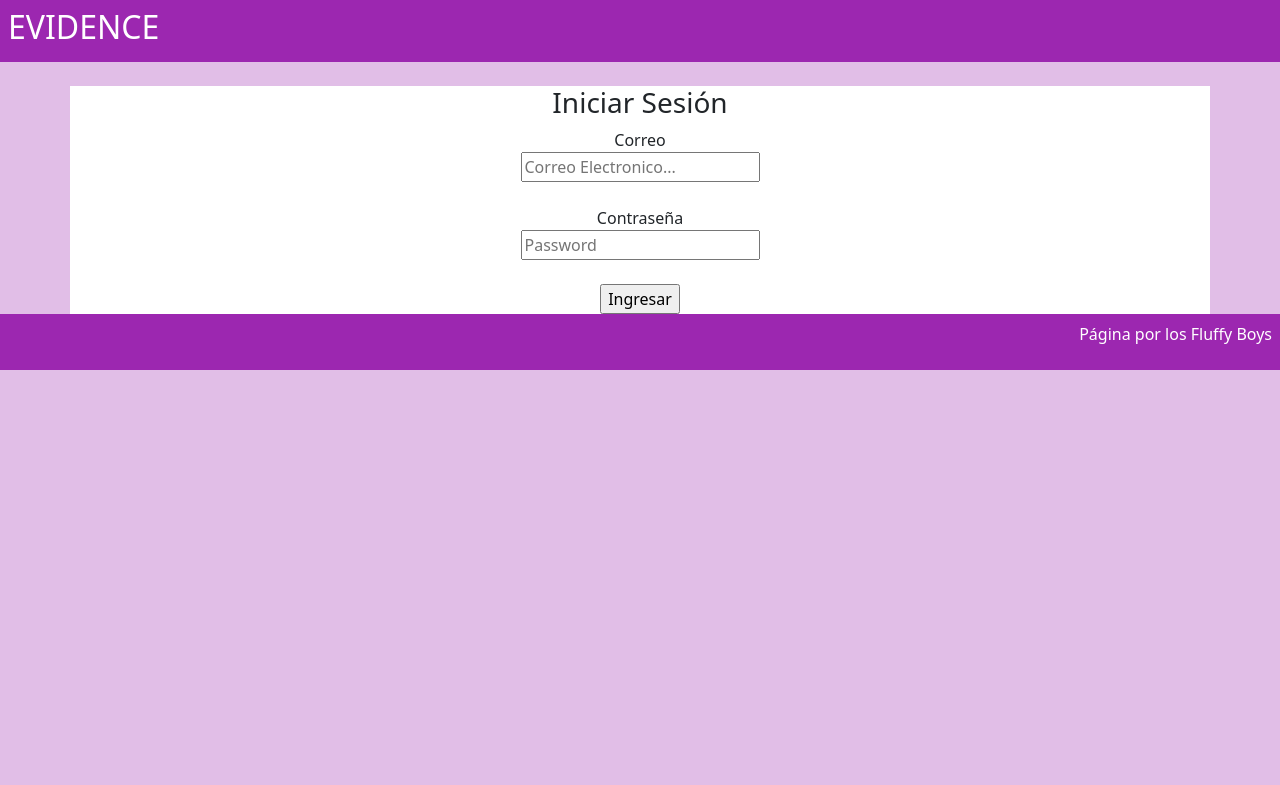
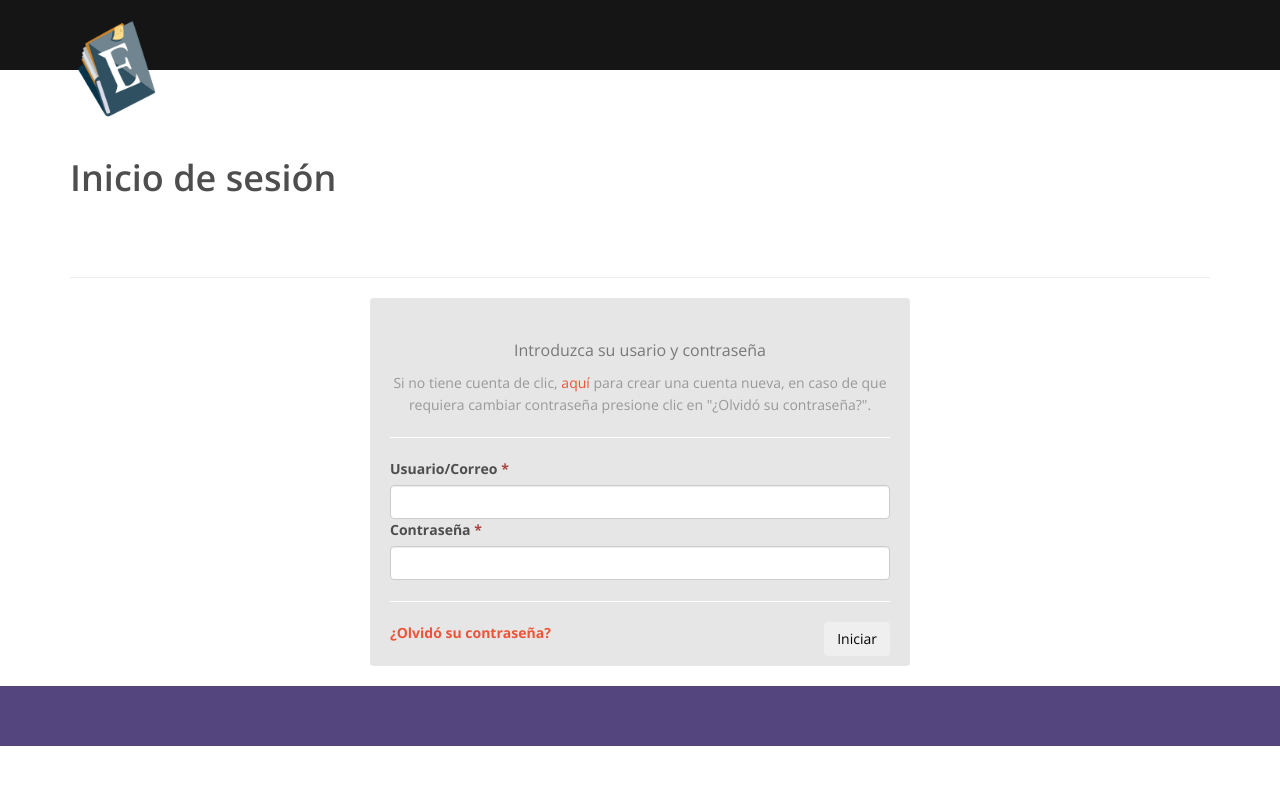
Before and after one commit to kikooooo22/Proyecto-rosy-4to-sem, a PHP site: page /login.php in a window 1280 px wide. Shown: the top 785 px of the page. Run offline with PHP 8.4, Linux system fonts and the light colour scheme; some libraries are stand-ins or nearby versions.

Commit message:
Update login.php

```diff
--- a/login.php
+++ b/login.php
@@ -1,29 +1,88 @@
 <!DOCTYPE html>
-<html lang="en">
+<html lang="es">
 <head>
-    <meta charset="UTF-8">
-    <title>Evidence</title>
-    <link href="bootstrap-5.1.3-dist/css/bootstrap.min.css" rel="stylesheet">
-    <link href="tutifruti.css" rel="stylesheet">
-    <script src="bootstrap-5.1.3-dist/js/bootstrap.min.js"></script>
+    <meta charset="utf-8">
+    <meta name="viewport"    content="width=device-width, initial-scale=1.0">
+    <meta name="description" content="">
+    <meta name="author"      content="Fluffy boys">
+
+    <title>Inicio de sesión</title>
+
+    <link rel="shortcut icon" href="assets/images/gt_favicon.png">
+
+    <link rel="stylesheet" media="screen" href="http://fonts.googleapis.com/css?family=Open+Sans:300,400,700">
+    <link rel="stylesheet" href="assets/css/bootstrap.min.css">
+    <link rel="stylesheet" href="assets/css/font-awesome.min.css">
+
+    <!-- Custom styles for our template -->
+    <link rel="stylesheet" href="assets/css/bootstrap-theme.css" media="screen" >
+    <link rel="stylesheet" href="assets/css/main.css">
+
+    <!-- HTML5 shim and Respond.js IE8 support of HTML5 elements and media queries -->
+    <!--[if lt IE 9]>
+    <script src="assets/js/html5shiv.js"></script>
+    <script src="assets/js/respond.min.js"></script>
+    <![endif]-->
 </head>
 
-<body style="background-color: #E1BEE7">
-<div class="container-fluid p-2" style="background-color: #9C27B0">
-    <h2 style="color: white">EVIDENCE</h2>
+<body>
+<!-- Fixed navbar -->
+<div class="navbar navbar-inverse navbar-fixed-top headroom" >
+    <div class="container">
+        <div class="navbar-header">
+            <!-- Button for smallest screens -->
+            <button type="button" class="navbar-toggle" data-toggle="collapse" data-target=".navbar-collapse"><span class="icon-bar"></span> <span class="icon-bar"></span> <span class="icon-bar"></span> </button>
+            <a class="navbar-brand" href="index.html"><img src="assets/images/logo.png" alt="Evidence"></a>
         </div>
-<br>
-<div class="borde container" align="center" style="background-color: white">
-    <h3>Iniciar Sesión</h3>
-    <div>
+    </div>
+</div>
+<!-- /.navbar -->
+
+<header id="head" class="secondary"></header>
+
+<!-- container -->
+<div class="container">
+
+    <ol class="breadcrumb">
+        <li><a href="index.html">Inicio</a></li>
+        <li class="active">Acceso de usuario</li>
+    </ol>
+
+    <div class="row">
+
+        <!-- Article main content -->
+        <article class="col-xs-12 maincontent">
+            <header class="page-header">
+                <h1 class="page-title">Inicio de sesión</h1>
+            </header>
+
+            <div class="col-md-6 col-md-offset-3 col-sm-8 col-sm-offset-2">
+                <div class="panel panel-default">
+                    <div class="panel-body">
+                        <h3 class="thin text-center">Introduzca su usario y contraseña</h3>
+                        <p class="text-center text-muted">Si no tiene cuenta de clic, <a href="signup.html">aquí</a> para crear una cuenta nueva, en caso de que requiera cambiar contraseña presione clic en "¿Olvidó su contraseña?". </p>
+                        <hr>
+
                         <form method="get">
-            <label for="mail">Correo</label><br>
-            <input placeholder="Correo Electronico..." type="text" id="mail" name="mail">
-            <br><br>
-            <label for="pass">Contraseña</label><br>
-            <input type="password" id="pass" placeholder="Password" name="pass">
-            <br><br>
-            <input type="submit" value="Ingresar">
+                            <div class="top-margin">
+                                <label>Usuario/Correo <span class="text-danger">*</span></label>
+                                <input type="text" class="form-control" name="mail">
+                            </div>
+                            <div class="top-margin">
+                                <label>Contraseña <span class="text-danger">*</span></label>
+                                <input type="password" class="form-control" name="pass">
+                            </div>
+
+                            <hr>
+
+                            <div class="row">
+                                <div class="col-lg-8">
+                                    <b><a href="">¿Olvidó su contraseña?</a></b>
+                                </div>
+                                <div class="col-lg-4 text-right">
+                                    <button class="btn btn-action" type="submit">Iniciar</button>
+                                </div>
+                            </div>
                         </form>
                         <?php
                         if($_GET){
@@ -40,12 +99,25 @@
                         }
                         ?>
                     </div>
+                </div>
 
             </div>
+
+        </article>
+        <!-- /Article -->
+
+    </div>
+</div>	<!-- /container -->
+
+
+<footer id="footer" class="top-space">
+</footer>
+
+<!-- JavaScript libs are placed at the end of the document so the pages load faster -->
+<script src="http://ajax.googleapis.com/ajax/libs/jquery/1.10.2/jquery.min.js"></script>
+<script src="http://netdna.bootstrapcdn.com/bootstrap/3.0.0/js/bootstrap.min.js"></script>
+<script src="assets/js/headroom.min.js"></script>
+<script src="assets/js/jQuery.headroom.min.js"></script>
+<script src="assets/js/template.js"></script>
 </body>
-<footer>
-    <div class="container-fluid p-2" style="background-color: #9C27B0">
-        <p align="right" style="color: white">Página por los Fluffy Boys</p>
-    </div>
-</footer>
 </html>
```
Lines whose indentation alone changed are shown as unchanged.
